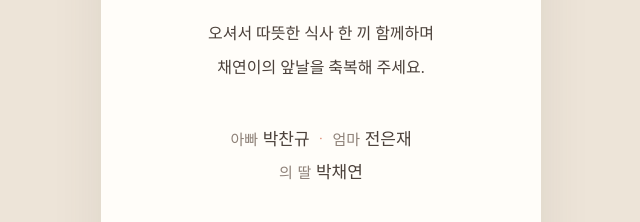
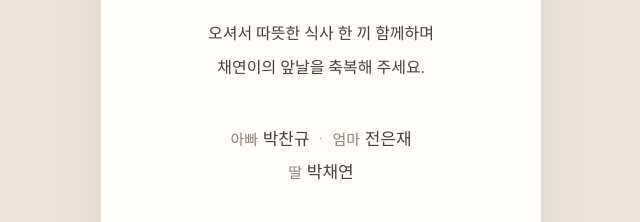
Before and after one commit to changu100/dol-invitation, a plain HTML site: page index.html in a window 1280 px wide. Shown: the part 1180-1402 px from the top of the page, 319-959 px from the left. Drawn offline with Linux system fonts and the light colour scheme; a web font is replaced by a local one.

Commit message:
Show "딸 박채연" without the particle under the parents' names
Co-Authored-By: Claude Opus 5.5 <noreply@anthropic.com>

```diff
--- a/index.html
+++ b/index.html
@@ -1249,7 +1249,7 @@ function render() {
       <p class="message">${I.message.map(esc).join('<br>')}</p>
       <div class="parents">
         아빠 <b>${esc(I.parents.father)}</b><span class="dot">·</span>엄마 <b>${esc(I.parents.mother)}</b><br>
-        의 ${esc(I.baby.relation)} <b>${esc(I.baby.fullName)}</b>
+        ${esc(I.baby.relation)} <b>${esc(I.baby.fullName)}</b>
       </div>
       ${I.notice?.length ? `<p class="notice">${I.notice.map(esc).join('<br>')}</p>` : ''}
     </section>
```
